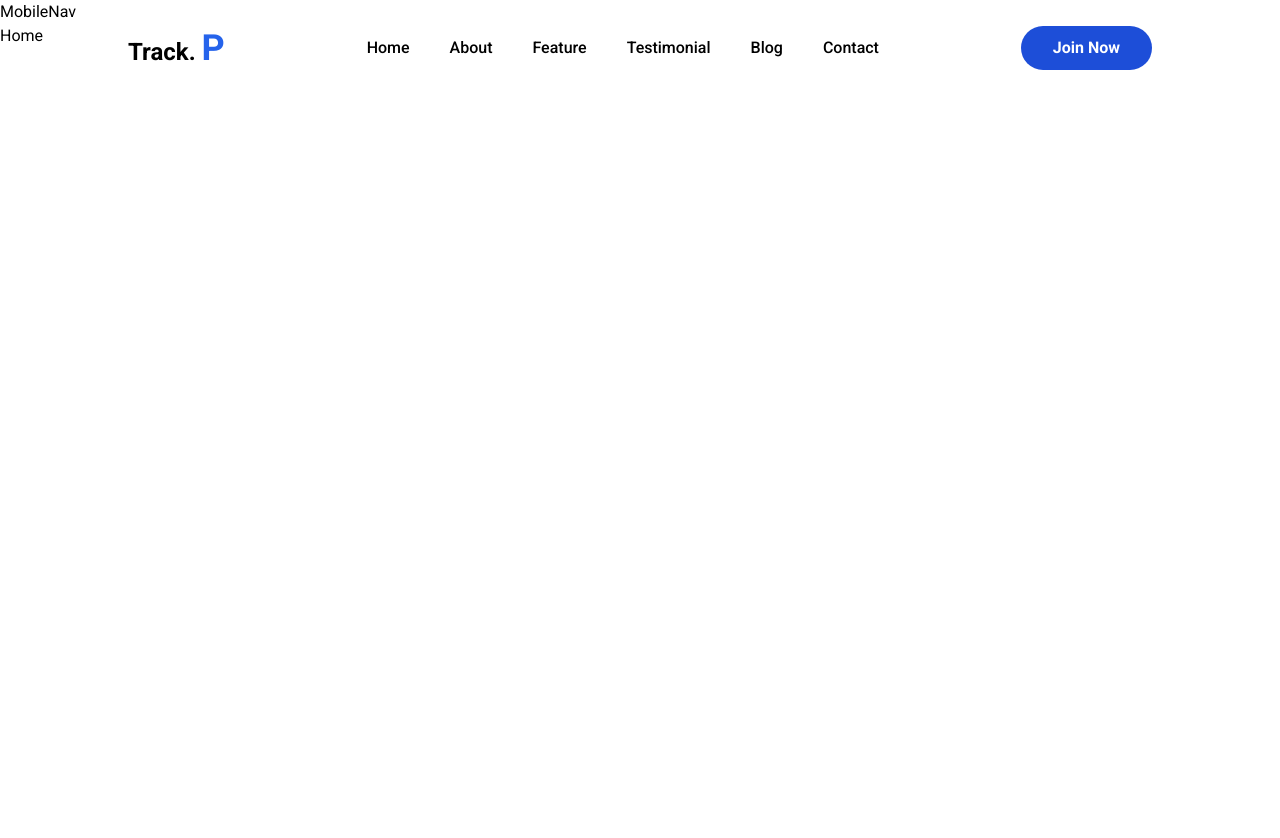
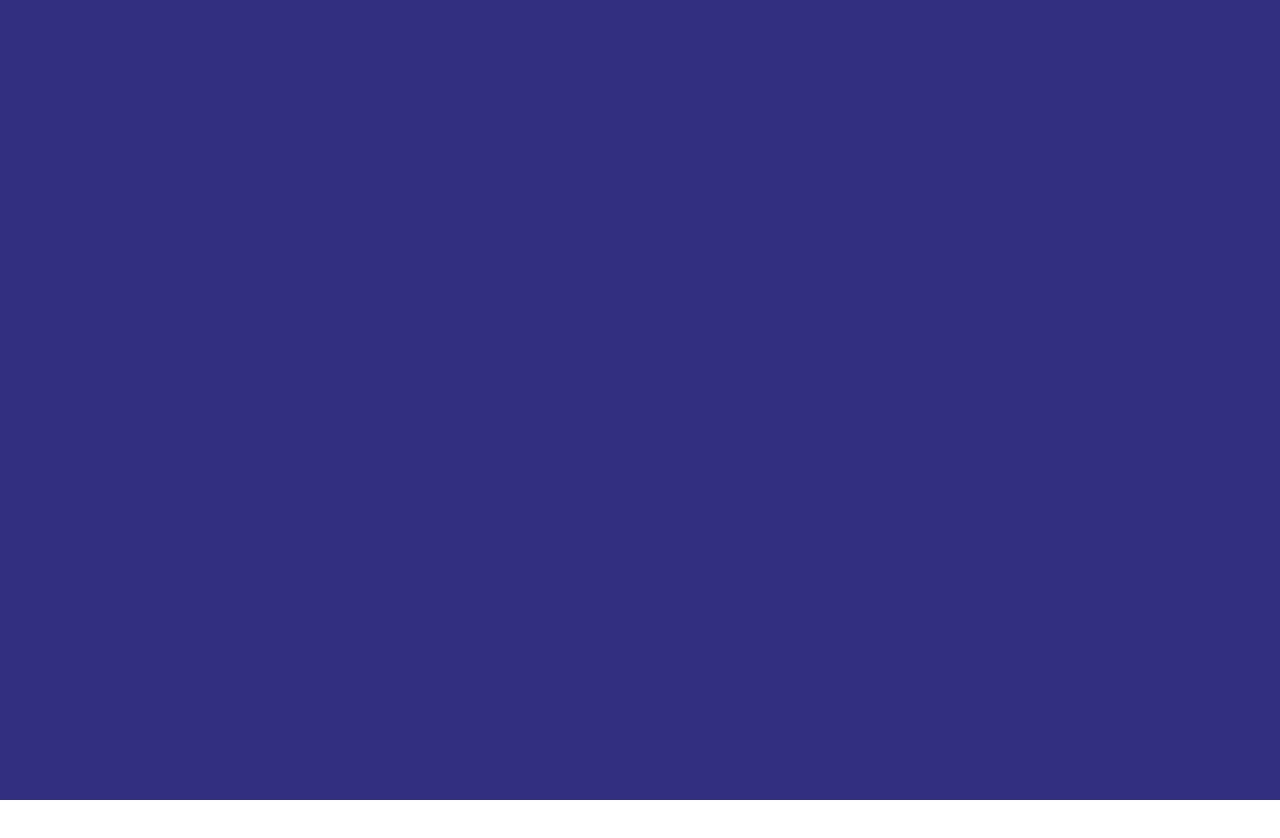
Before and after one commit to moonspark78/TrackP_NextJS, a Next.js app: page / in a window 1280 px wide. Shown: the top 838 px of the page. Built offline with nearby package versions, Linux system fonts and the light colour scheme.

Commit message:
📈 stil workings navbar  📈

```diff
--- a/app/page.tsx
+++ b/app/page.tsx
@@ -3,7 +3,7 @@ import React from 'react'
 
 const HomePage = () => {
   return (
-    <div className='overflow-hidden h-[2000px]'>
+    <div>
       <Home/>
     </div>
   )
--- a/components/Home/Home.tsx
+++ b/components/Home/Home.tsx
@@ -2,7 +2,9 @@ import React from 'react'
 
 const Home = () => {
   return (
-    <div>Home</div>
+    <div className='overflow-hidden h-[2000px]'>
+
+    </div>
   )
 }
 
--- a/components/Home/Navbar/MobileNav.tsx
+++ b/components/Home/Navbar/MobileNav.tsx
@@ -2,7 +2,15 @@ import React from 'react'
 
 const MobileNav = () => {
   return (
-    <div>MobileNav</div>
+    <div>
+      {/* Overlay */}
+      <div className='fixed inset-0 transform transition-all duration-500 z-[10000] bg-black opacity-70 w-full h-screen'></div>
+      {/* NavLinks */}
+      <div className='text-white fixed justify-center flex flex-col h-full transform transition-all duration-500 delay-300
+      w-[100%] sm:w-[100%] bg-indigo-900 space-y-6 z-[10006]'>
+
+      </div>
+    </div>
   )
 }
 
```
